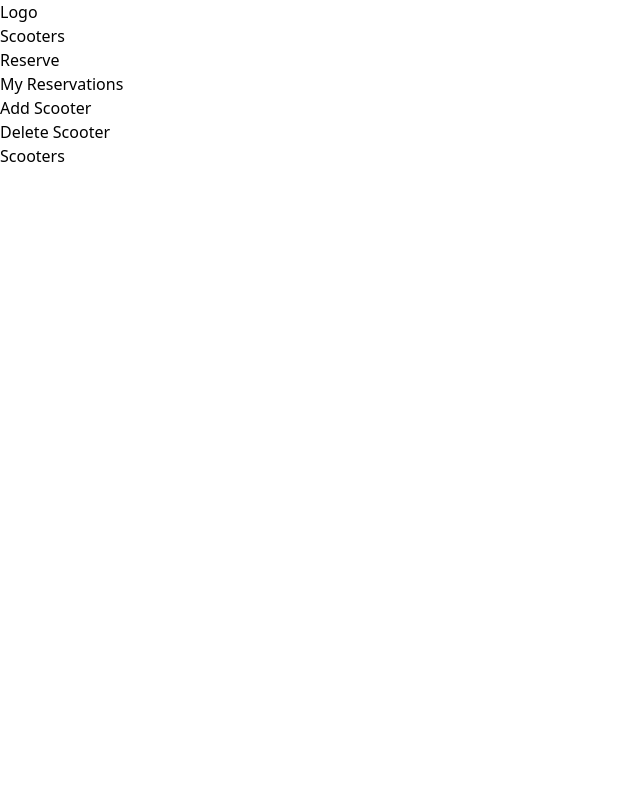
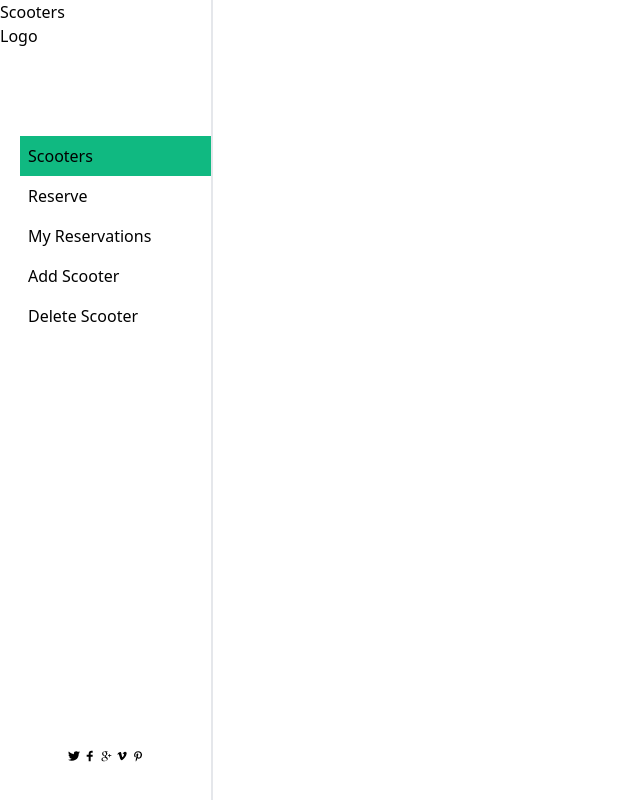
Before and after one commit to afizsavage/booking-app, a React (Create React App) app: page / in a window 1280 px wide. Shown: the whole page, without its empty margins (0-640 px from the left). Built offline with nearby package versions, Linux system fonts and the light colour scheme.

Commit message:
add sidebar contents

```diff
--- a/src/App.js
+++ b/src/App.js
@@ -1,7 +1,7 @@
 import { Route, Routes } from 'react-router-dom';
+
 import AddScooter from './components/add_scooter';
 import DeleteScooter from './components/delete_scooter';
-
 import MyReservations from './components/my_reservations';
 import Reserve from './components/reserve';
 import Scooters from './components/scooters';
@@ -9,7 +9,7 @@ import SideBar from './components/sidebar';
 
 function App() {
   return (
-    <main className="App">
+    <main className="relative">
       <SideBar />
       <Routes>
         <Route exact path="/" element={<Scooters />} />
--- a/src/components/sidebar.js
+++ b/src/components/sidebar.js
@@ -1,5 +1,12 @@
 import PropTypes from 'prop-types';
-import { NavLink } from 'react-router-dom';
+import { NavLink, useLocation } from 'react-router-dom';
+import {
+  TiSocialFacebook,
+  TiSocialTwitter,
+  TiSocialGooglePlus,
+  TiSocialPinterest,
+  TiSocialVimeo,
+} from 'react-icons/ti';
 
 const links = [
   { name: 'Scooters', path: '/' },
@@ -9,20 +16,32 @@ const links = [
   { name: 'Delete Scooter', path: '/delete' },
 ];
 
-const NavItem = ({ name, path }) => (
-  <li>
-    <NavLink to={path} className="link">
-      {name}
-    </NavLink>
-  </li>
-);
+const NavItem = ({ name, path }) => {
+  const location = useLocation();
+  const currentRoute = location.pathname;
+
+  return (
+    <li>
+      <NavLink
+        to={path}
+        className={
+          currentRoute === path
+            ? 'pl-2 py-2 block bg-emerald-500 w-full'
+            : 'pl-2 py-2 block w-full '
+        }
+      >
+        {name}
+      </NavLink>
+    </li>
+  );
+};
 
 const SideBar = () => (
-  <aside>
+  <aside className="flex flex-col justify-between h-screen w-1/6 absolute border-r-2 py-6">
     <div>
       {' '}
-      <span>Logo</span>
-      <ul>
+      <span className="h-28 block">Logo</span>
+      <ul className="pl-5">
         {links.map((link) => (
           <NavItem
             key={links.indexOf(link)}
@@ -31,6 +50,28 @@ const SideBar = () => (
           />
         ))}
       </ul>
+    </div>
+    <div>
+      <ul className="flex justify-center mb-3">
+        <li>
+          <TiSocialTwitter />
+        </li>
+        <li>
+          <TiSocialFacebook />
+        </li>
+        <li>
+          <TiSocialGooglePlus />
+        </li>
+        <li>
+          <TiSocialVimeo />
+        </li>
+        <li>
+          <TiSocialPinterest />
+        </li>
+      </ul>
+      {/* <span className="text-sm w-full text-center block">
+        © {new Date().getFullYear()} Booking App
+      </span> */}
     </div>
   </aside>
 );
```
